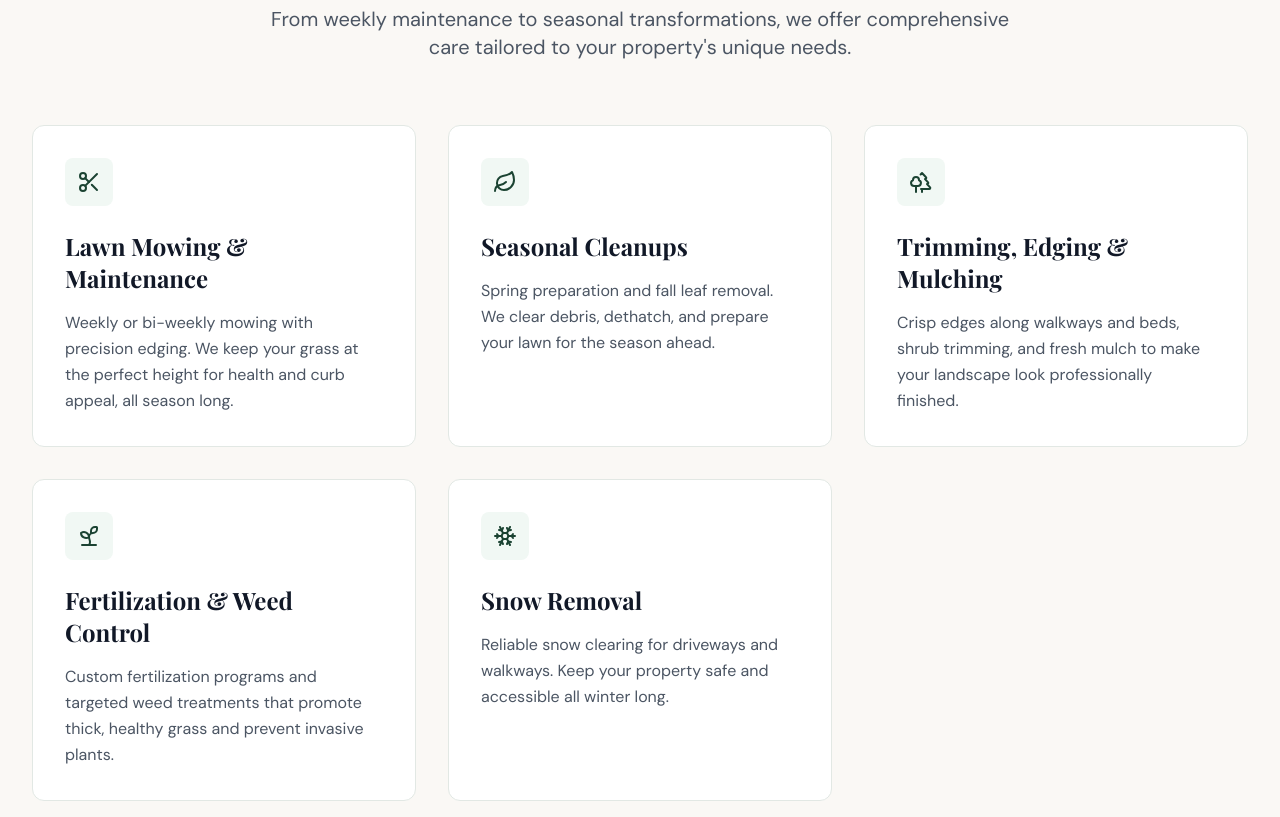
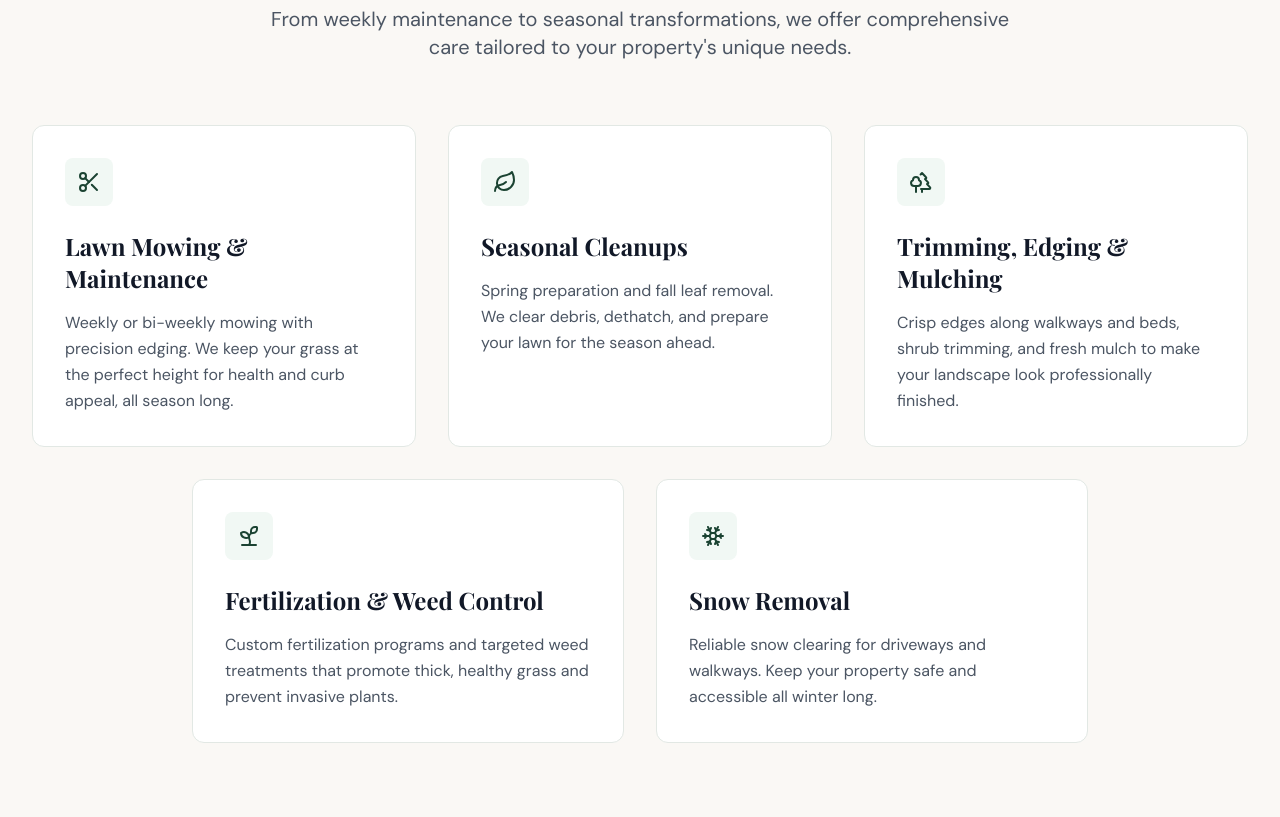
Before and after one commit to nlai86/local-leaf, a React (Vite) app: page / in a window 1280 px wide. Shown: the part 1980-2797 px from the top of the page. Built offline with nearby package versions, Linux system fonts and the light colour scheme.

Commit message:
fixed layout of our services

```diff
--- a/src/components/Navbar.tsx
+++ b/src/components/Navbar.tsx
@@ -23,8 +23,8 @@ export function Navbar() {
     href: '#how-it-works'
   },
   {
-    name: 'Testimonials',
-    href: '#testimonials'
+    name: 'Why Choose Us',
+    href: '#why-choose-us'
   },
   {
     name: 'Contact',
--- a/src/components/ServicesSection.tsx
+++ b/src/components/ServicesSection.tsx
@@ -51,7 +51,7 @@ export function ServicesSection() {
         </div>
 
         <div className="grid md:grid-cols-3 gap-8">
-          {services.map((service, index) =>
+          {services.slice(0, 3).map((service, index) =>
           <motion.div
             key={index}
             initial={{
@@ -83,6 +83,39 @@ export function ServicesSection() {
             </motion.div>
           )}
         </div>
+        <div className="grid md:grid-cols-2 gap-8 mt-8 max-w-4xl mx-auto">
+          {services.slice(3).map((service, index) =>
+          <motion.div
+            key={index + 3}
+            initial={{
+              opacity: 0,
+              y: 20
+            }}
+            whileInView={{
+              opacity: 1,
+              y: 0
+            }}
+            viewport={{
+              once: true
+            }}
+            transition={{
+              duration: 0.5,
+              delay: (index + 3) * 0.1
+            }}
+            className="bg-white p-8 rounded-xl border border-sage-100 hover:shadow-lg transition-shadow duration-300">
+
+              <div className="bg-sage-50 w-12 h-12 rounded-lg flex items-center justify-center mb-6">
+                <service.icon className="w-6 h-6 text-primary" />
+              </div>
+              <h3 className="text-2xl font-serif font-bold text-gray-900 mb-4">
+                {service.title}
+              </h3>
+              <p className="text-gray-600 leading-relaxed">
+                {service.description}
+              </p>
+            </motion.div>
+          )}
+        </div>
       </div>
     </section>);
 
--- a/src/components/Testimonials.tsx
+++ b/src/components/Testimonials.tsx
@@ -23,7 +23,7 @@ export function Testimonials() {
   }];
 
   return (
-    <section id="testimonials" className="py-20 md:py-28 bg-white">
+    <section id="why-choose-us" className="py-20 md:py-28 bg-white">
       <div className="max-w-7xl mx-auto px-4 sm:px-6 lg:px-8">
         <div className="text-center mb-16">
           <span className="text-primary font-bold tracking-widest text-sm uppercase mb-4 block">
```
